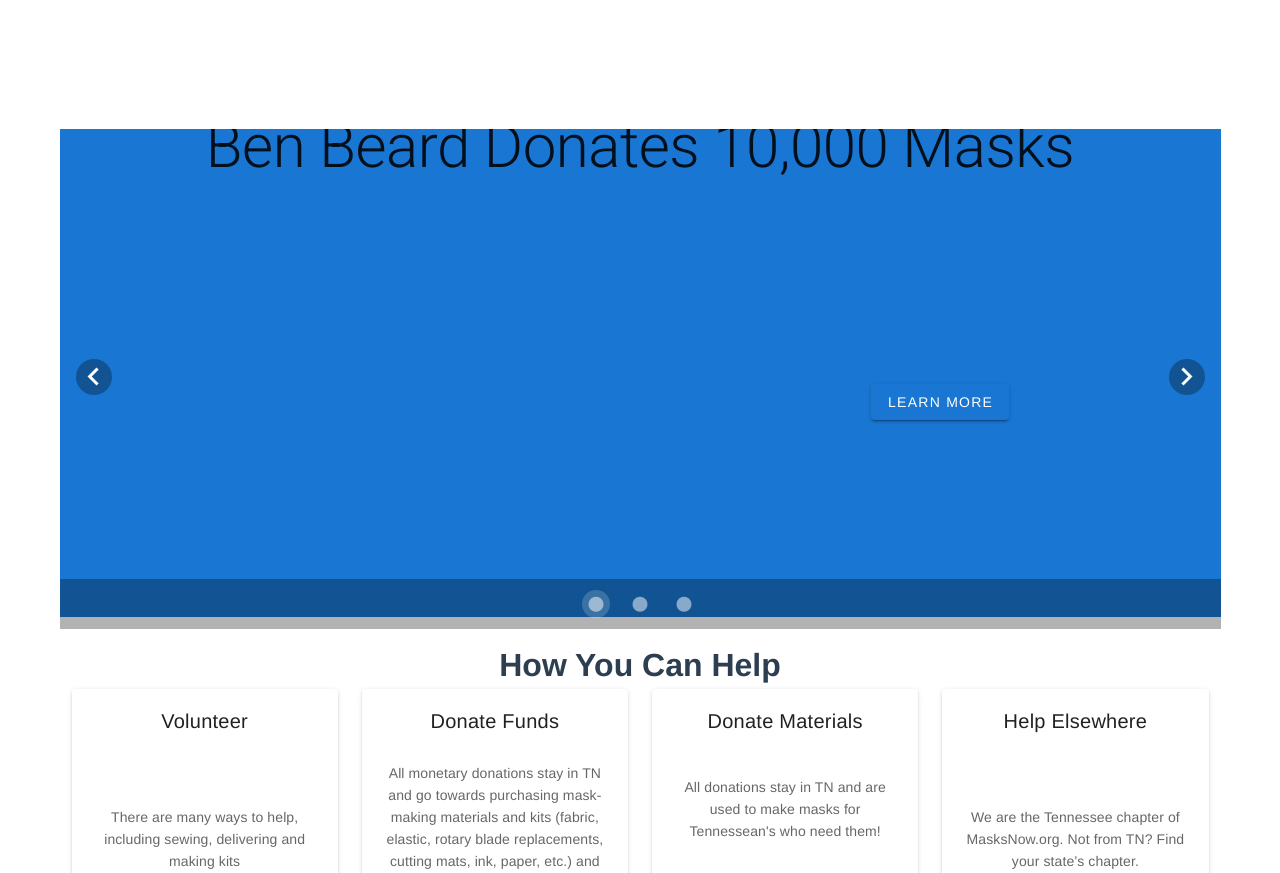
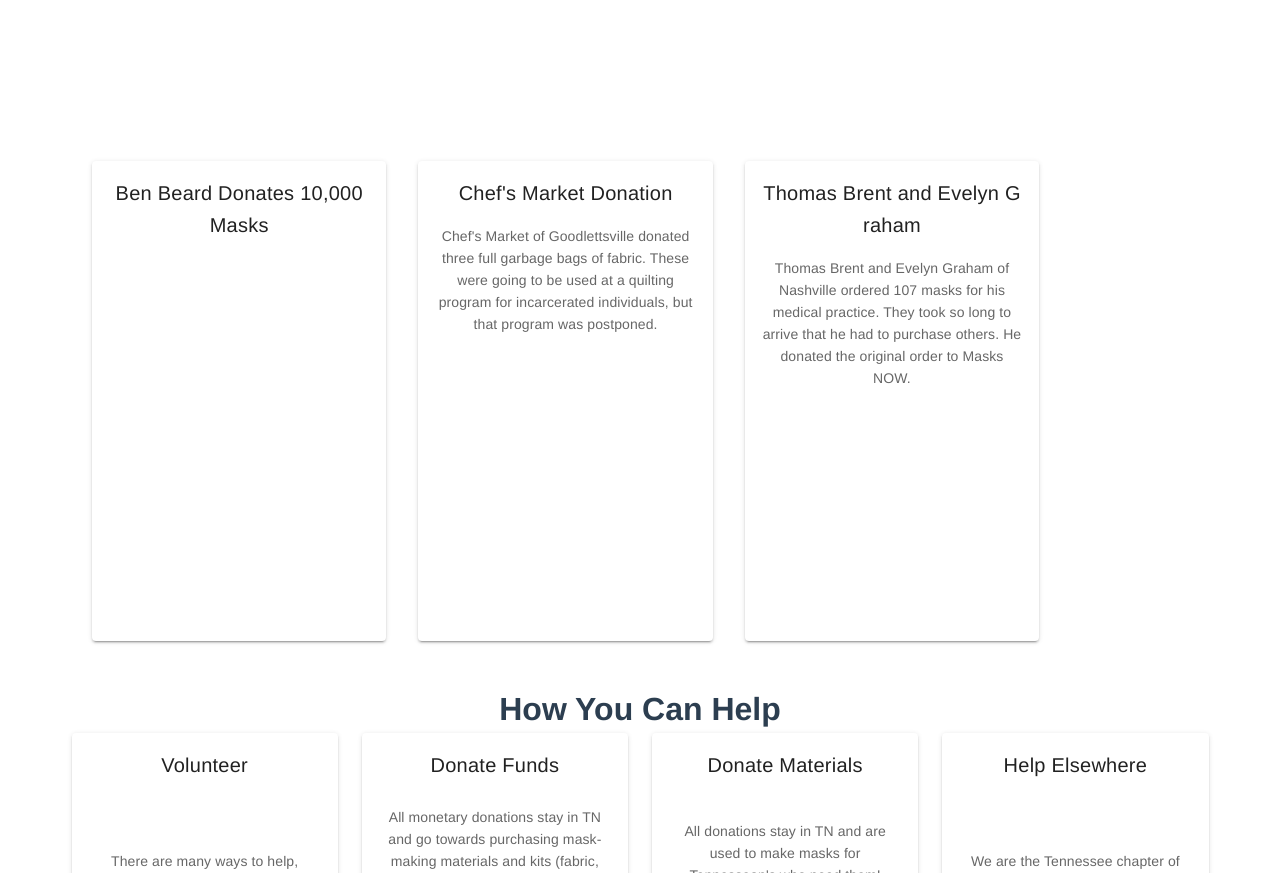
Before and after one commit to tannerb9/MasksNowTN-New, a Vue app: page / in a window 1280 px wide. Shown: the part 660-1533 px from the top of the page. Built offline with nearby package versions, Linux system fonts and the light colour scheme.

Commit message:
feat: added basic layout for slide group(pseduo carousel) to replace v-carousel

```diff
--- a/src/components/News.vue
+++ b/src/components/News.vue
@@ -1,3 +1,4 @@
+<!--
 <template>
   <v-carousel v-model="model">
     <v-carousel-item v-for="(piece, i) in newsPieces" :key="colors[i]">
@@ -8,6 +9,7 @@
             v-if="newsPieces[i].image"
             :src="newsPieces[i].image"
             max-width="600"
+            height="70%"
           >
           </v-img>
           <div class="display-3" v-if="newsPieces[i].textBody">
@@ -35,6 +37,27 @@
       </v-sheet>
     </v-carousel-item>
   </v-carousel>
+</template>
+-->
+
+<template>
+  <v-sheet class="mx-auto">
+    <v-slide-group v-model="model" class="pa-4" show-arrows>
+      <v-slide-item v-for="news in newsPieces" :key="news.title">
+        <v-card class="ma-4" width="23vw" height="60vh">
+          <v-card-title class="justify-center">{{
+            news.title
+          }}</v-card-title>
+          <v-img
+            v-if="news.image"
+            :src="news.image"
+            width="30%"
+          ></v-img>
+          <v-card-text>{{ news.textBody }}</v-card-text>
+        </v-card>
+      </v-slide-item>
+    </v-slide-group>
+  </v-sheet>
 </template>
 
 <script>
```
